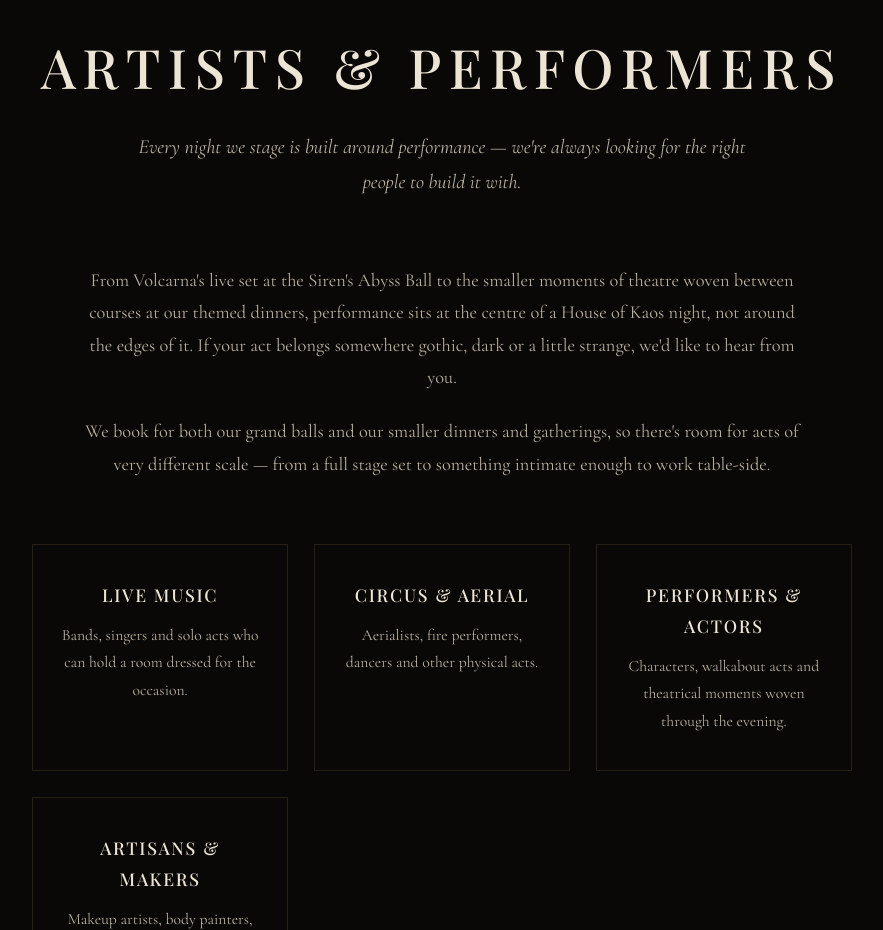
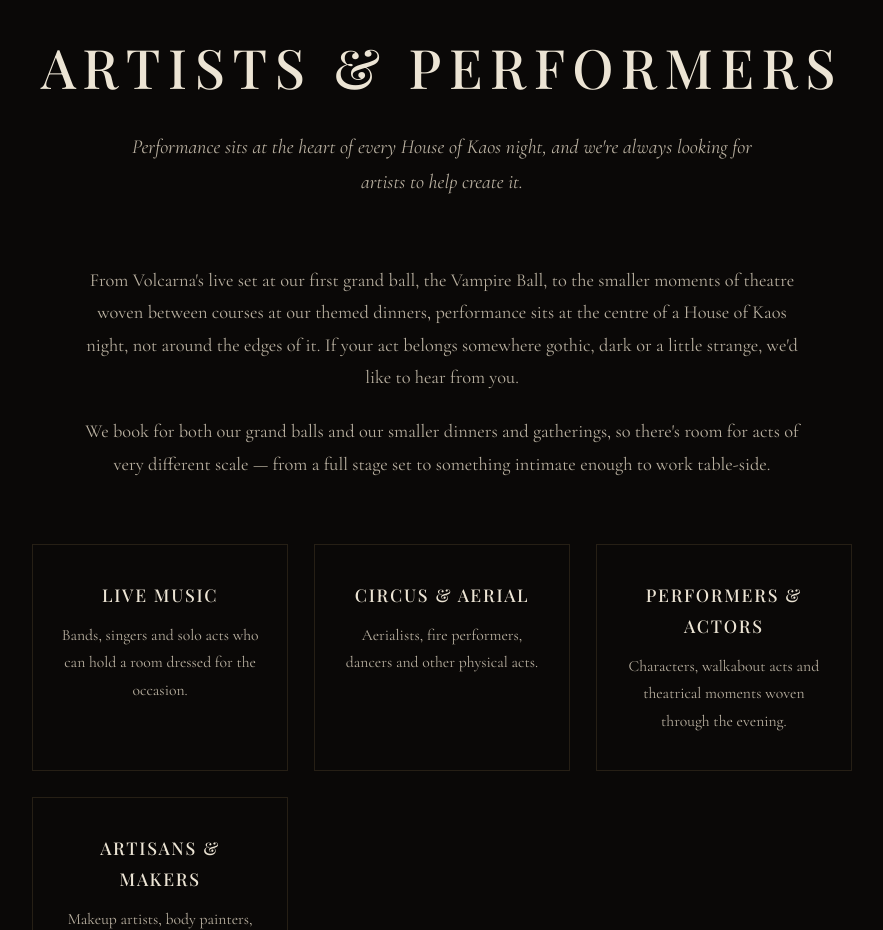
Before and after one commit to sarahhouseofkaos-cmyk/houseofkaos-site, a plain HTML site: page index.html in a window 1280 px wide. Shown: the part 4382-5312 px from the top of the page, without its empty margins (198-1081 px from the left). Drawn offline with nearby package versions, Linux system fonts and the light colour scheme.

Commit message:
Fix Artists & Performers copy

```diff
--- a/index.html
+++ b/index.html
@@ -823,9 +823,9 @@
   <div class="narrow">
     <div class="kicker">Join The House</div>
     <h2>Artists &amp; Performers</h2>
-    <p class="section-lede">Every night we stage is built around performance — we're always looking for the right people to build it with.</p>
+    <p class="section-lede">Performance sits at the heart of every House of Kaos night, and we're always looking for artists to help create it.</p>
     <div class="about-text">
-      <p>From Volcarna's live set at the Siren's Abyss Ball to the smaller moments of theatre woven between courses at our themed dinners, performance sits at the centre of a House of Kaos night, not around the edges of it. If your act belongs somewhere gothic, dark or a little strange, we'd like to hear from you.</p>
+      <p>From Volcarna's live set at our first grand ball, the Vampire Ball, to the smaller moments of theatre woven between courses at our themed dinners, performance sits at the centre of a House of Kaos night, not around the edges of it. If your act belongs somewhere gothic, dark or a little strange, we'd like to hear from you.</p>
       <p>We book for both our grand balls and our smaller dinners and gatherings, so there's room for acts of very different scale — from a full stage set to something intimate enough to work table-side.</p>
     </div>
     <div class="ptype-grid">
```
